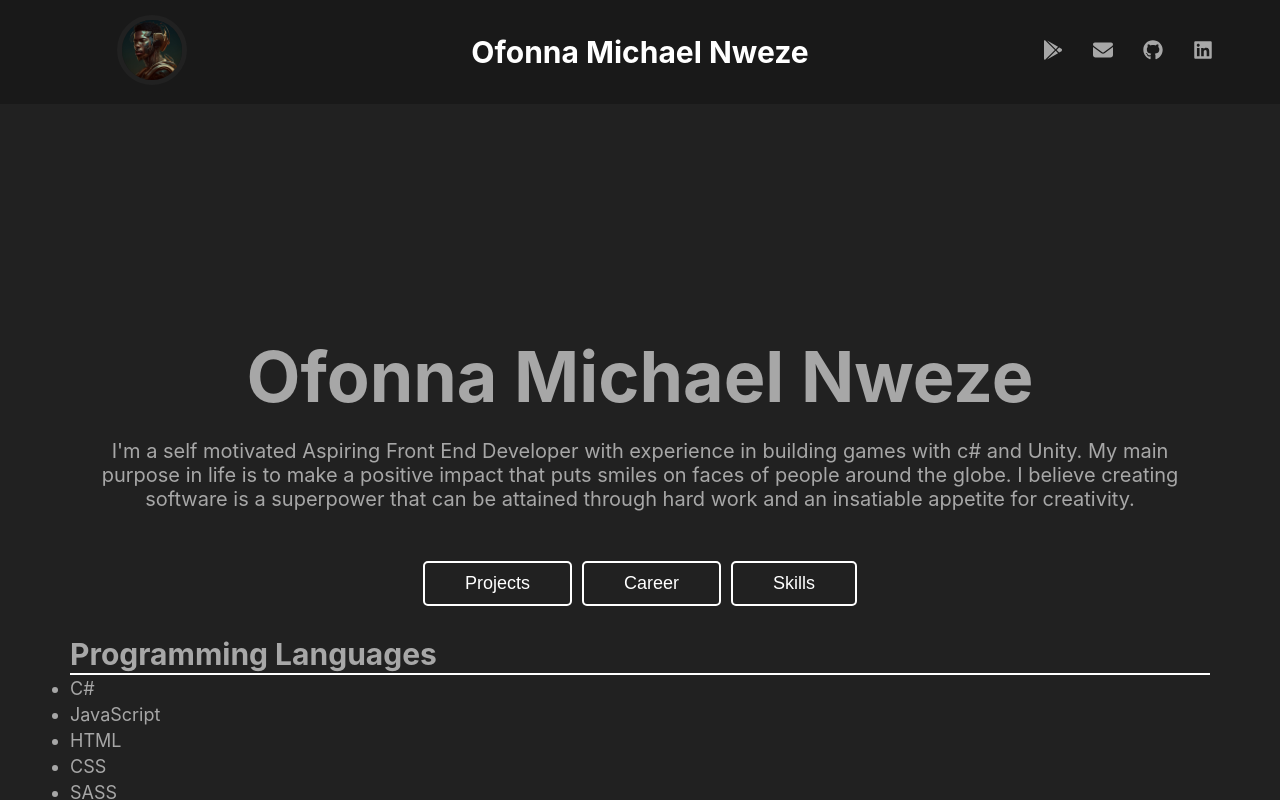
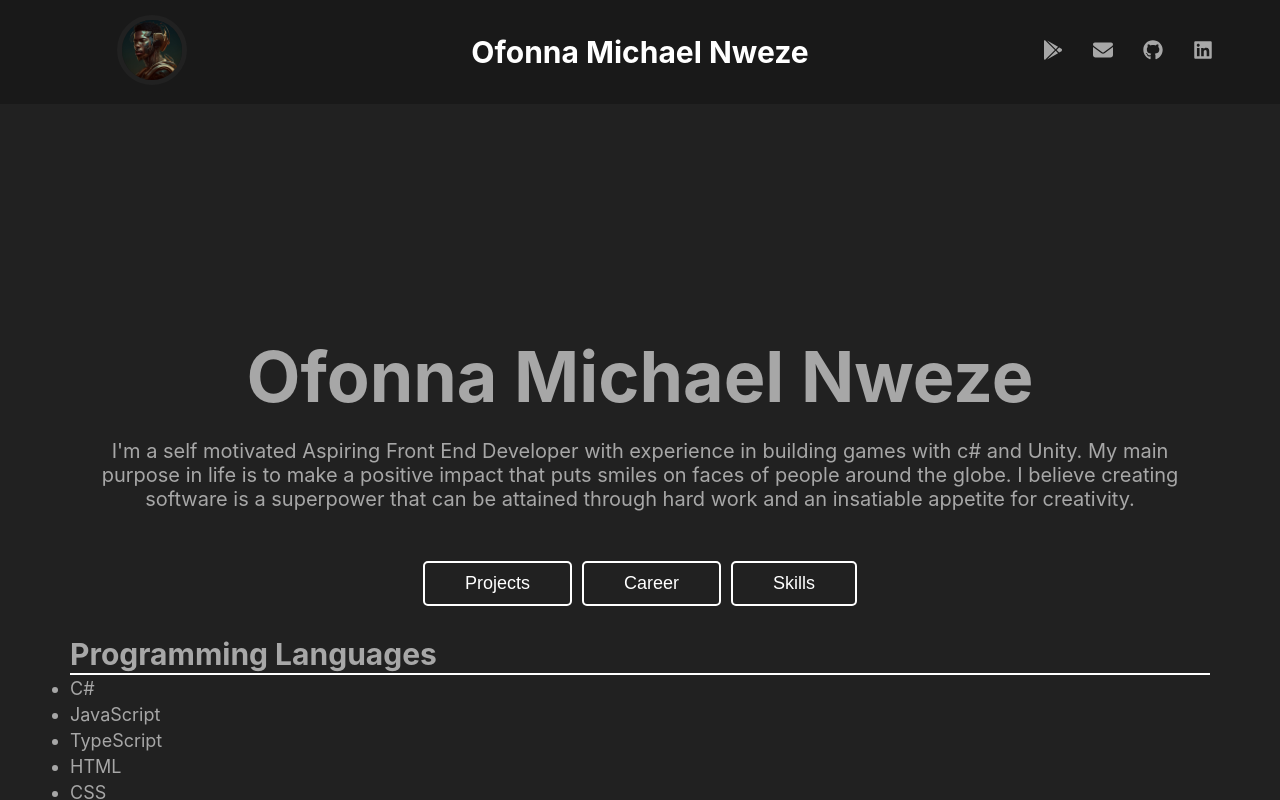
Before and after one commit to Ofonna-N/portfolio-site-v2, a React (Create React App) app: page /#/skills in a window 1280 px wide. Built offline with nearby package versions, Linux system fonts and the light colour scheme.

Commit message:
added tailwind and typescript to skills

```diff
--- a/src/routes/skills/skills.js
+++ b/src/routes/skills/skills.js
@@ -5,7 +5,15 @@ function Skills() {
     <div>
       <TitleListCard
         title={"Programming languages"}
-        list={["C#", "JavaScript", "HTML", "CSS", "SASS"]}
+        list={[
+          "C#",
+          "JavaScript",
+          "TypeScript",
+          "HTML",
+          "CSS",
+          "SASS",
+          "Tailwind CSS",
+        ]}
       />
       <TitleListCard
         title={"Frameworks & Engines"}
```
